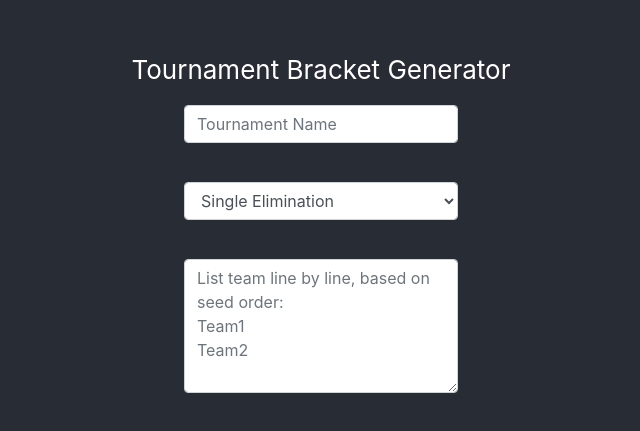
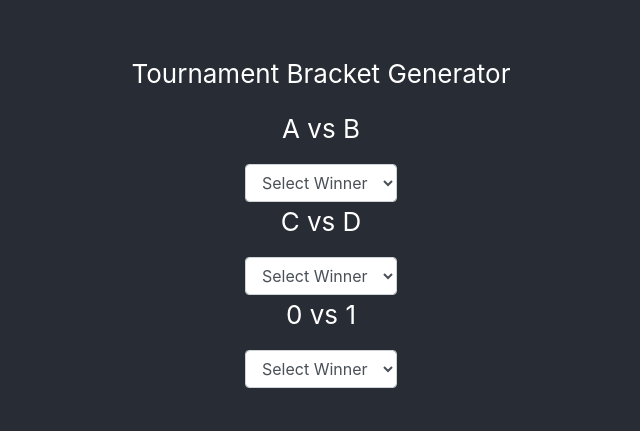
Before and after one commit to tanay97/WEC2019, a React (Create React App) app: page / in a window 1280 px wide. Shown: the part 179-610 px from the top of the page, without its empty margins (319-959 px from the left). Built offline with nearby package versions, Linux system fonts and the light colour scheme.

Commit message:
Added bracket logic.

```diff
--- a/src/App.js
+++ b/src/App.js
@@ -2,13 +2,15 @@ import React from 'react';
 import './App.css';
 
 import Generator from './components/Generator'
+import Bracket from './components/Bracket'
 
 function App() {
   return (
     <div className="App">
       <header className="App-header">
         <p>Tournament Bracket Generator</p>
-        <Generator></Generator>
+        {/* <Generator></Generator> */}
+        <Bracket></Bracket>
       </header>
     </div>
   );
--- /dev/null
+++ b/src/components/Bracket.jsx
@@ -0,0 +1,82 @@
+import React from 'react'
+
+import { button } from 'react-bootstrap';
+
+class Bracket extends React.Component {
+
+	state = {
+		matches: [
+			{
+				winner: '',
+				home: 'A',
+				away: 'B',
+			},
+			{
+				winner: '',
+				home: 'C',
+				away: 'D',
+			},
+			{
+				winner: '',
+				home: 0,
+				away: 1,
+			}
+		]
+	}
+
+	updateWinner(e, i) {
+		// Update match winner
+		const winner = e.target.value
+    let matchWin = this.state.matches[i];
+    matchWin.winner = winner
+    const updatedMatches = [
+      ...this.state.matches.slice(0, i),
+      matchWin,
+      ...this.state.matches.slice(i+1)
+		];
+		this.setState({ matches: updatedMatches })
+
+		// Update bracket
+		const j = this.state.matches.findIndex(m => m.home === i || m.away === i)
+		if (j === -1) {
+			return
+		}
+		let matchBracket = this.state.matches[j]
+		if (matchBracket.home === i) {
+			matchBracket.home = matchWin.winner
+		} else {
+			matchBracket.away = matchWin.winner
+		}
+		const updatedMatchesBracket = [
+      ...this.state.matches.slice(0, j),
+      matchBracket,
+      ...this.state.matches.slice(j+1)
+		];
+    this.setState({ matches: updatedMatchesBracket })
+	}
+
+	handleChange(e) {
+		this.setState({ [e.target.id]: e.target.value });
+	}
+
+	render() {
+		return(
+			<div>
+				{this.state.matches.map((m, i) => {
+					return(
+						<div>
+							<p>{m.home + ' vs ' + m.away}</p>
+							<select class="form-control" id="type" onChange={(e) => this.updateWinner(e, i)}>
+								<option>Select Winner</option>
+								<option>{m.home}</option>
+								<option>{m.away}</option>
+							</select>
+						</div>
+					)
+				})}
+			</div>
+		)
+	}
+}
+
+export default Bracket
--- a/src/components/Generator.jsx
+++ b/src/components/Generator.jsx
@@ -1,5 +1,5 @@
 import React from 'react'
-import { FormControl, InputGroup } from 'react-bootstrap';
+import { FormControl } from 'react-bootstrap';
 
 const playerplaceholder = 'List team line by line, based on seed order: \nTeam1 \nTeam2'
 
```
